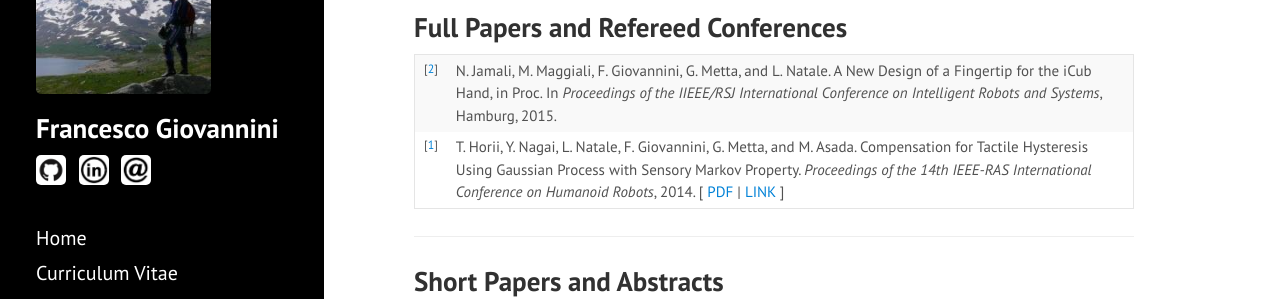
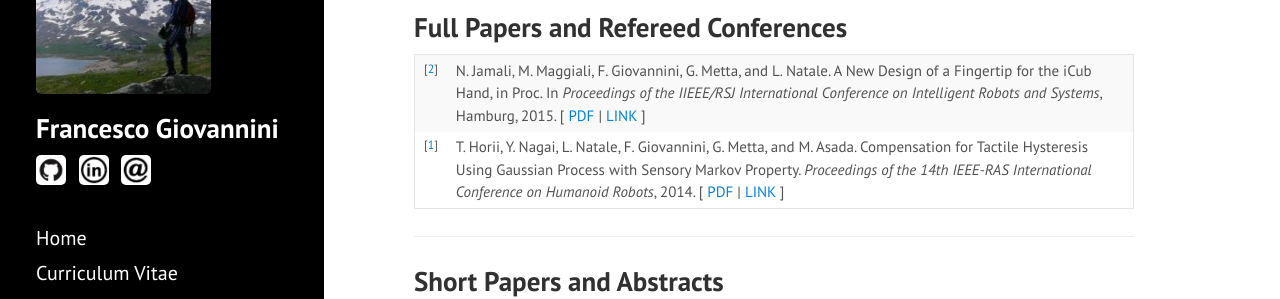
Before and after one commit to JoErNanO/joernano.github.io, a Jekyll site: the page built from pages/03-publications.md, in a window 1280 px wide and 985 px high. Shown: the part 135-434 px from the top of the window. Built offline with Jekyll 4.4.1, drawn with Linux system fonts in a browser that asks for light colours; Markdown is read by kramdown in place of the engine named in the settings.

Commit message:
[PUBS] Add url for Jamali publication.

```diff
--- a/mypages/mypubs/FGPubs-PapersAndConfs.bib
+++ b/mypages/mypubs/FGPubs-PapersAndConfs.bib
@@ -13,5 +13,7 @@ address = {Hamburg},
 author = {Jamali, Nawid and Maggiali, Marco and Giovannini, Francesco and Metta, Giorgio and Natale, Lorenzo},
 booktitle = {Proceedings of the IIEEE/RSJ International Conference on Intelligent Robots and Systems},
 title = {{A New Design of a Fingertip for the iCub Hand, in Proc}},
+url = {http://ieeexplore.ieee.org/xpls/abs_all.jsp?arnumber=7353747},
+pdf = {http://ieeexplore.ieee.org/stamp/stamp.jsp?tp=&arnumber=7353747},
 year = {2015}
 }
--- a/pages/03-publications.md
+++ b/pages/03-publications.md
@@ -17,11 +17,15 @@ title: Publications
             [<a id="Jamali2015" name="Jamali2015">2</a>]
         </td>
 
-        <td class="bibtexitem">N.&nbsp;Jamali, M.&nbsp;Maggiali,
-        F.&nbsp;Giovannini, G.&nbsp;Metta, and L.&nbsp;Natale. A New Design of
-        a Fingertip for the iCub Hand, in Proc. In <em>Proceedings of the
-        IIEEE/RSJ International Conference on Intelligent Robots and
-        Systems</em>, Hamburg, 2015.</td>
+        <td class="bibtexitem">
+            N.&nbsp;Jamali, M.&nbsp;Maggiali,
+            F.&nbsp;Giovannini, G.&nbsp;Metta, and L.&nbsp;Natale. A New Design of
+            a Fingertip for the iCub Hand, in Proc. In <em>Proceedings of the
+            IIEEE/RSJ International Conference on Intelligent Robots and
+            Systems</em>, Hamburg, 2015.
+            [&nbsp;<a href="http://ieeexplore.ieee.org/stamp/stamp.jsp?tp=&arnumber=7353747">PDF</a>&nbsp;|
+            <a href="http://ieeexplore.ieee.org/xpls/abs_all.jsp?arnumber=7353747">LINK</a>&nbsp;]
+        </td>
     </tr>
 
     <tr valign="top">
```
Also changed, not shown: mypages/mypubs/FGPubs-PapersAndConfs.html (+6 -3 lines).
